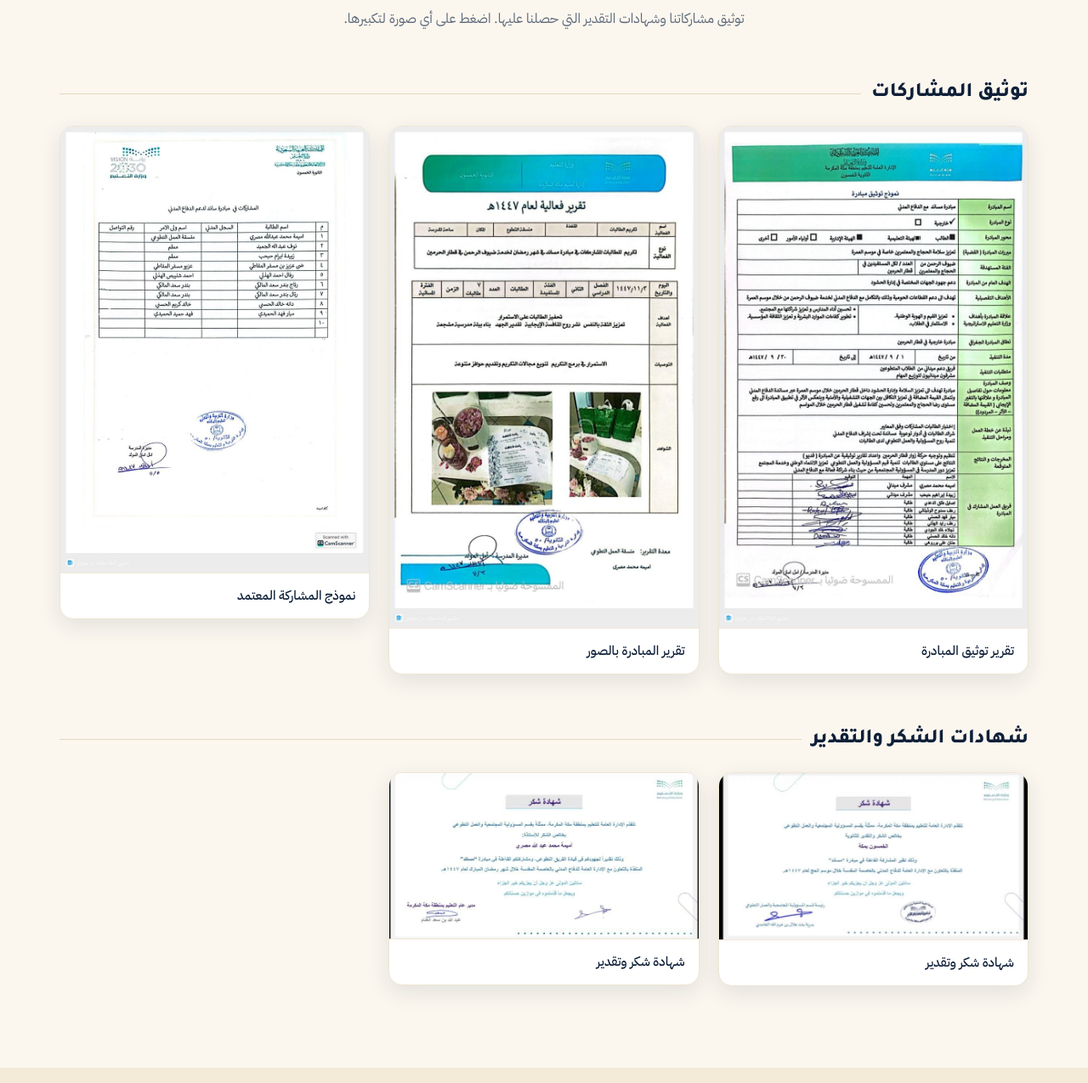
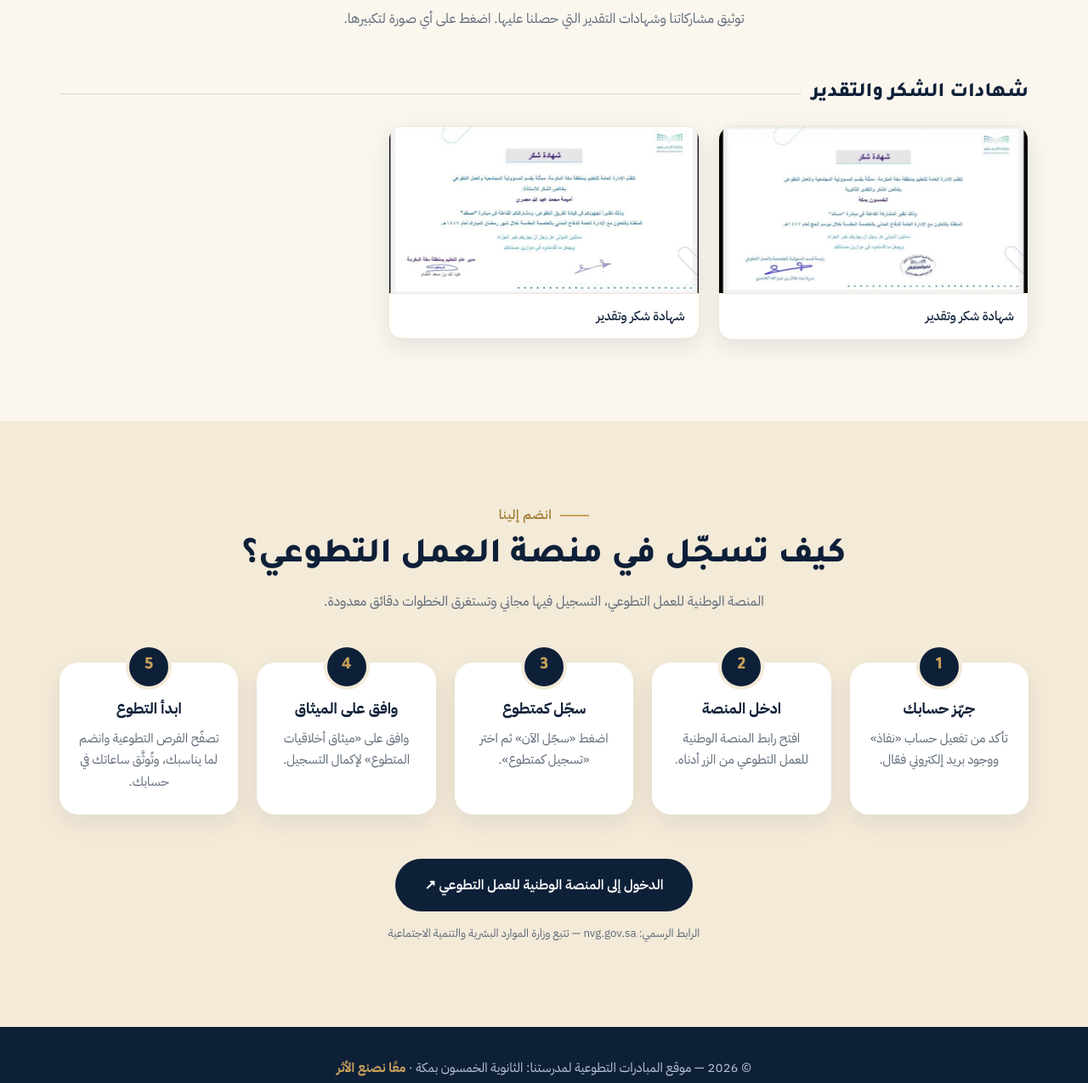
Before and after one commit to ramayan122/tamkeen, a plain HTML site: page volunteering/index.html in a window 1280 px wide. Shown: the part 3166-4441 px from the top of the page at 85% size. Drawn offline with Linux system fonts and the light colour scheme.

Commit message:
Update index.html

```diff
--- a/volunteering/index.html
+++ b/volunteering/index.html
@@ -283,15 +283,6 @@
       </div>
 
       <div class="gal-group reveal">
-        <h3>توثيق المشاركات</h3>
-        <div class="gal">
-          <figure><img data-base="itms/1" alt="تقرير توثيق المبادرة" loading="lazy"><figcaption>تقرير توثيق المبادرة</figcaption></figure>
-          <figure><img data-base="itms/2" alt="تقرير المبادرة بالصور" loading="lazy"><figcaption>تقرير المبادرة بالصور</figcaption></figure>
-          <figure><img data-base="itms/3" alt="نموذج المشاركة" loading="lazy"><figcaption>نموذج المشاركة المعتمد</figcaption></figure>
-        </div>
-      </div>
-
-      <div class="gal-group reveal">
         <h3>شهادات الشكر والتقدير</h3>
         <div class="gal">
           <figure><img data-base="itms/4" alt="شهادة شكر وتقدير" loading="lazy"><figcaption>شهادة شكر وتقدير</figcaption></figure>
```
